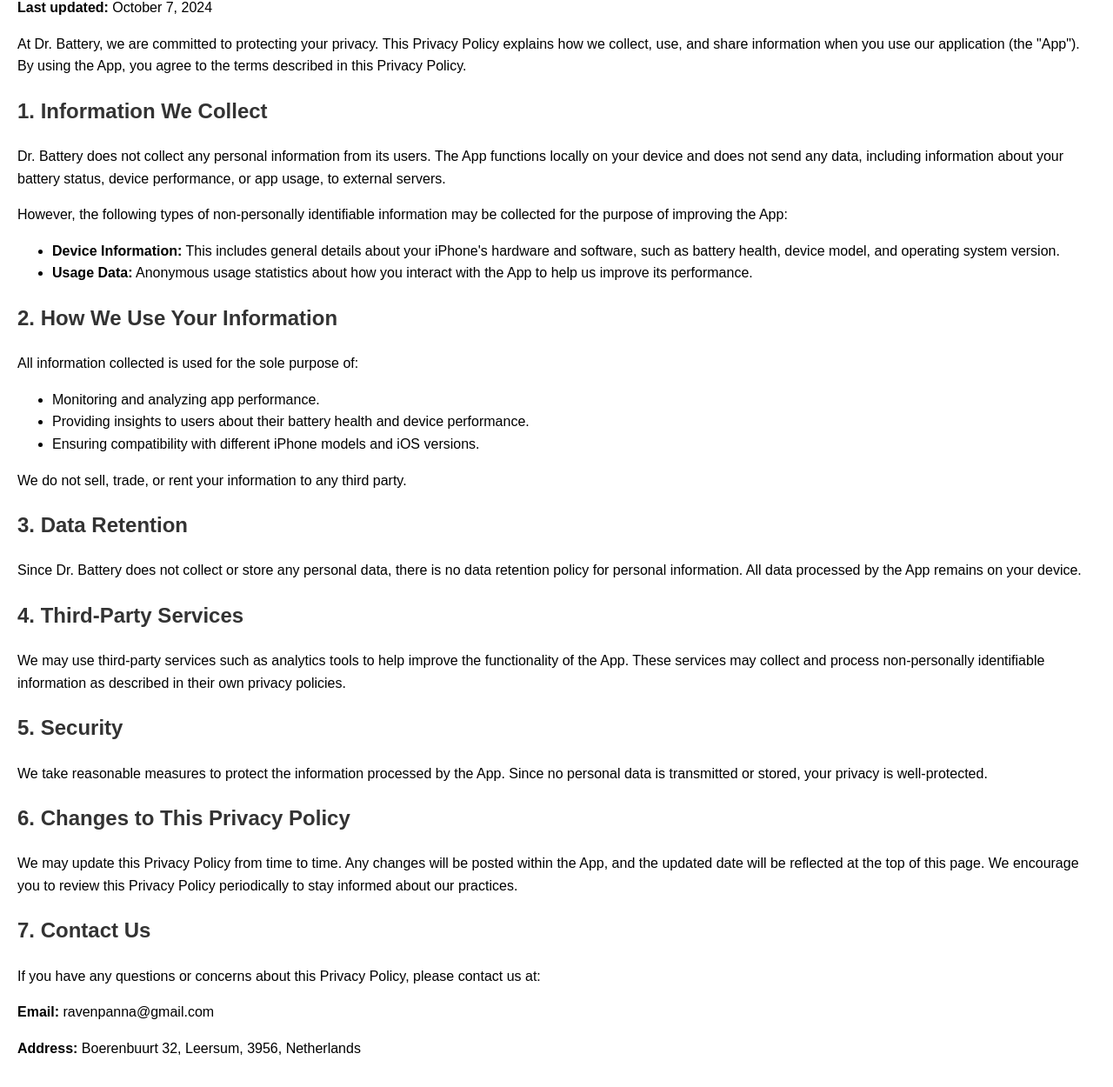
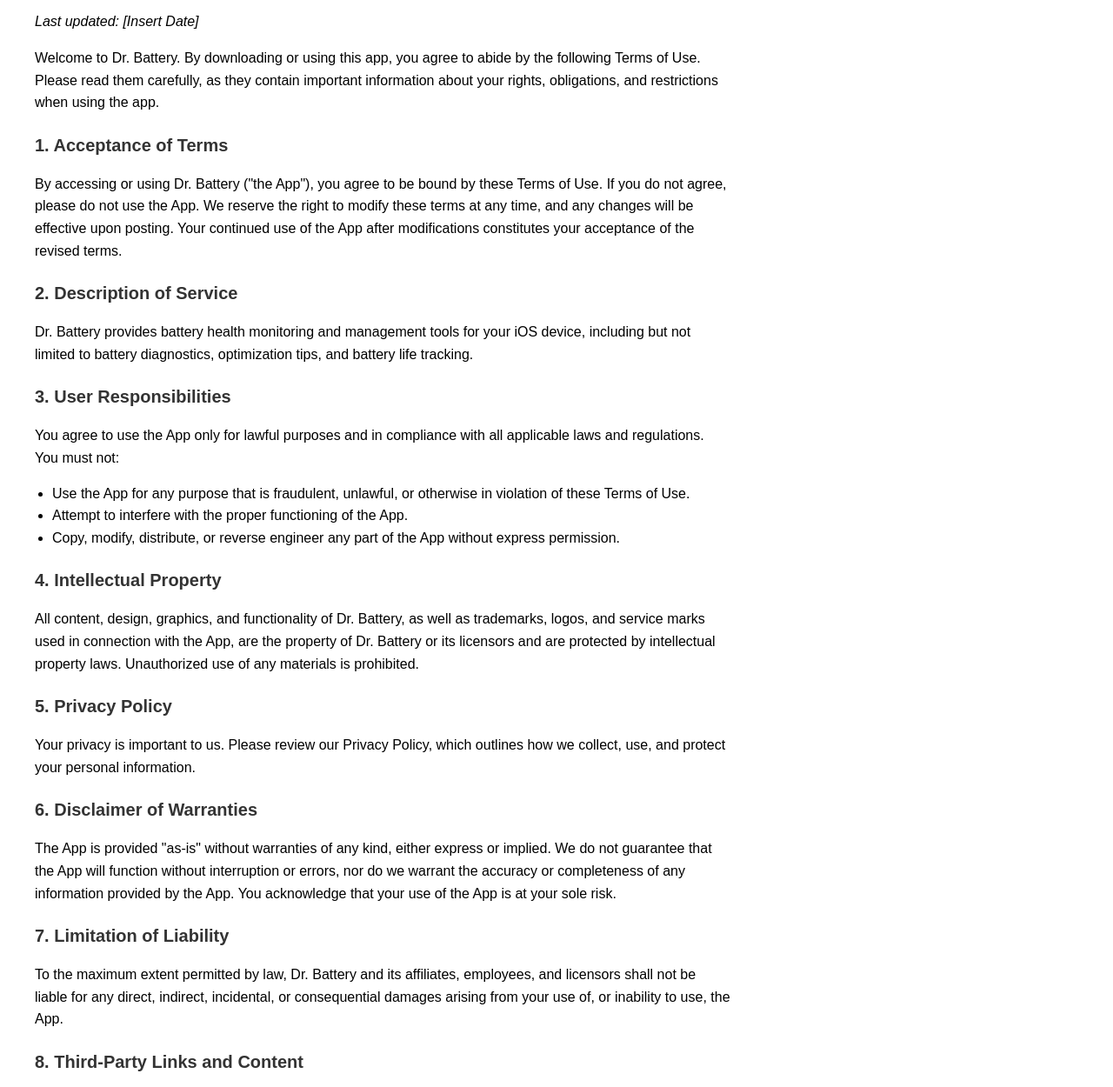
Before and after one commit to RavenPanna/terms_of_use, a plain HTML site: page index.html in a window 1280 px wide. Shown: the part 98-1348 px from the top of the page at 87% size. Drawn offline with Linux system fonts and the light colour scheme.

Commit message:
Update index.html

```diff
--- a/index.html
+++ b/index.html
@@ -1,63 +1,82 @@
+
 <!DOCTYPE html>
 <html lang="en">
 <head>
     <meta charset="UTF-8">
     <meta name="viewport" content="width=device-width, initial-scale=1.0">
-    <title>Privacy Policy - Dr. Battery</title>
+    <title>Terms of Use - Dr. Battery</title>
     <style>
         body {
             font-family: Arial, sans-serif;
             line-height: 1.6;
             margin: 20px;
+            padding: 20px;
+            max-width: 800px;
         }
         h1, h2 {
             color: #333;
         }
+        h1 {
+            font-size: 24px;
+            margin-bottom: 10px;
+        }
+        h2 {
+            font-size: 20px;
+            margin-top: 20px;
+            margin-bottom: 10px;
+        }
         p {
             margin-bottom: 15px;
+        }
+        ul {
+            margin: 10px 0;
+            padding-left: 20px;
         }
     </style>
 </head>
 <body>
+    <h1>Terms of Use</h1>
+    <p><em>Last updated: [Insert Date]</em></p>
+    <p>Welcome to Dr. Battery. By downloading or using this app, you agree to abide by the following Terms of Use. Please read them carefully, as they contain important information about your rights, obligations, and restrictions when using the app.</p>
 
-    <h1>Privacy Policy for Dr. Battery</h1>
-    <p><strong>Last updated:</strong> October 7, 2024</p>
+    <h2>1. Acceptance of Terms</h2>
+    <p>By accessing or using Dr. Battery ("the App"), you agree to be bound by these Terms of Use. If you do not agree, please do not use the App. We reserve the right to modify these terms at any time, and any changes will be effective upon posting. Your continued use of the App after modifications constitutes your acceptance of the revised terms.</p>
 
-    <p>At Dr. Battery, we are committed to protecting your privacy. This Privacy Policy explains how we collect, use, and share information when you use our application (the "App"). By using the App, you agree to the terms described in this Privacy Policy.</p>
+    <h2>2. Description of Service</h2>
+    <p>Dr. Battery provides battery health monitoring and management tools for your iOS device, including but not limited to battery diagnostics, optimization tips, and battery life tracking.</p>
 
-    <h2>1. Information We Collect</h2>
-    <p>Dr. Battery does not collect any personal information from its users. The App functions locally on your device and does not send any data, including information about your battery status, device performance, or app usage, to external servers.</p>
-    <p>However, the following types of non-personally identifiable information may be collected for the purpose of improving the App:</p>
+    <h2>3. User Responsibilities</h2>
+    <p>You agree to use the App only for lawful purposes and in compliance with all applicable laws and regulations. You must not:</p>
     <ul>
-        <li><strong>Device Information:</strong> This includes general details about your iPhone's hardware and software, such as battery health, device model, and operating system version.</li>
-        <li><strong>Usage Data:</strong> Anonymous usage statistics about how you interact with the App to help us improve its performance.</li>
+        <li>Use the App for any purpose that is fraudulent, unlawful, or otherwise in violation of these Terms of Use.</li>
+        <li>Attempt to interfere with the proper functioning of the App.</li>
+        <li>Copy, modify, distribute, or reverse engineer any part of the App without express permission.</li>
     </ul>
 
-    <h2>2. How We Use Your Information</h2>
-    <p>All information collected is used for the sole purpose of:</p>
-    <ul>
-        <li>Monitoring and analyzing app performance.</li>
-        <li>Providing insights to users about their battery health and device performance.</li>
-        <li>Ensuring compatibility with different iPhone models and iOS versions.</li>
-    </ul>
-    <p>We do not sell, trade, or rent your information to any third party.</p>
+    <h2>4. Intellectual Property</h2>
+    <p>All content, design, graphics, and functionality of Dr. Battery, as well as trademarks, logos, and service marks used in connection with the App, are the property of Dr. Battery or its licensors and are protected by intellectual property laws. Unauthorized use of any materials is prohibited.</p>
 
-    <h2>3. Data Retention</h2>
-    <p>Since Dr. Battery does not collect or store any personal data, there is no data retention policy for personal information. All data processed by the App remains on your device.</p>
+    <h2>5. Privacy Policy</h2>
+    <p>Your privacy is important to us. Please review our Privacy Policy, which outlines how we collect, use, and protect your personal information.</p>
 
-    <h2>4. Third-Party Services</h2>
-    <p>We may use third-party services such as analytics tools to help improve the functionality of the App. These services may collect and process non-personally identifiable information as described in their own privacy policies.</p>
+    <h2>6. Disclaimer of Warranties</h2>
+    <p>The App is provided "as-is" without warranties of any kind, either express or implied. We do not guarantee that the App will function without interruption or errors, nor do we warrant the accuracy or completeness of any information provided by the App. You acknowledge that your use of the App is at your sole risk.</p>
 
-    <h2>5. Security</h2>
-    <p>We take reasonable measures to protect the information processed by the App. Since no personal data is transmitted or stored, your privacy is well-protected.</p>
+    <h2>7. Limitation of Liability</h2>
+    <p>To the maximum extent permitted by law, Dr. Battery and its affiliates, employees, and licensors shall not be liable for any direct, indirect, incidental, or consequential damages arising from your use of, or inability to use, the App.</p>
 
-    <h2>6. Changes to This Privacy Policy</h2>
-    <p>We may update this Privacy Policy from time to time. Any changes will be posted within the App, and the updated date will be reflected at the top of this page. We encourage you to review this Privacy Policy periodically to stay informed about our practices.</p>
+    <h2>8. Third-Party Links and Content</h2>
+    <p>The App may contain links to third-party websites or services. Dr. Battery is not responsible for the content, privacy policies, or practices of any third-party websites or services. Accessing these third-party sites is at your own risk.</p>
 
-    <h2>7. Contact Us</h2>
-    <p>If you have any questions or concerns about this Privacy Policy, please contact us at:</p>
-    <p><strong>Email:</strong> ravenpanna@gmail.com</p>
-    <p><strong>Address:</strong> Boerenbuurt 32, Leersum, 3956, Netherlands</p>
+    <h2>9. Termination</h2>
+    <p>We may terminate or suspend your access to the App at any time, without notice, for conduct that we believe violates these Terms of Use or is harmful to other users, us, or third parties.</p>
 
+    <h2>10. Governing Law</h2>
+    <p>These Terms of Use shall be governed by and construed in accordance with the laws of the Netherlands, without regard to its conflict of law principles. You agree to submit to the personal jurisdiction of the courts located in the Netherlands.</p>
+
+    <h2>11. Contact Us</h2>
+    <p>If you have any questions, concerns, or feedback regarding these Terms of Use or the App, please contact us at:</p>
+    <p><strong>Email:</strong> ravenpanna@gmail.com<br>
+       <strong>Address:</strong> Boerenbuurt 32, Leersum, 3956, Netherlands</p>
 </body>
 </html>
```
